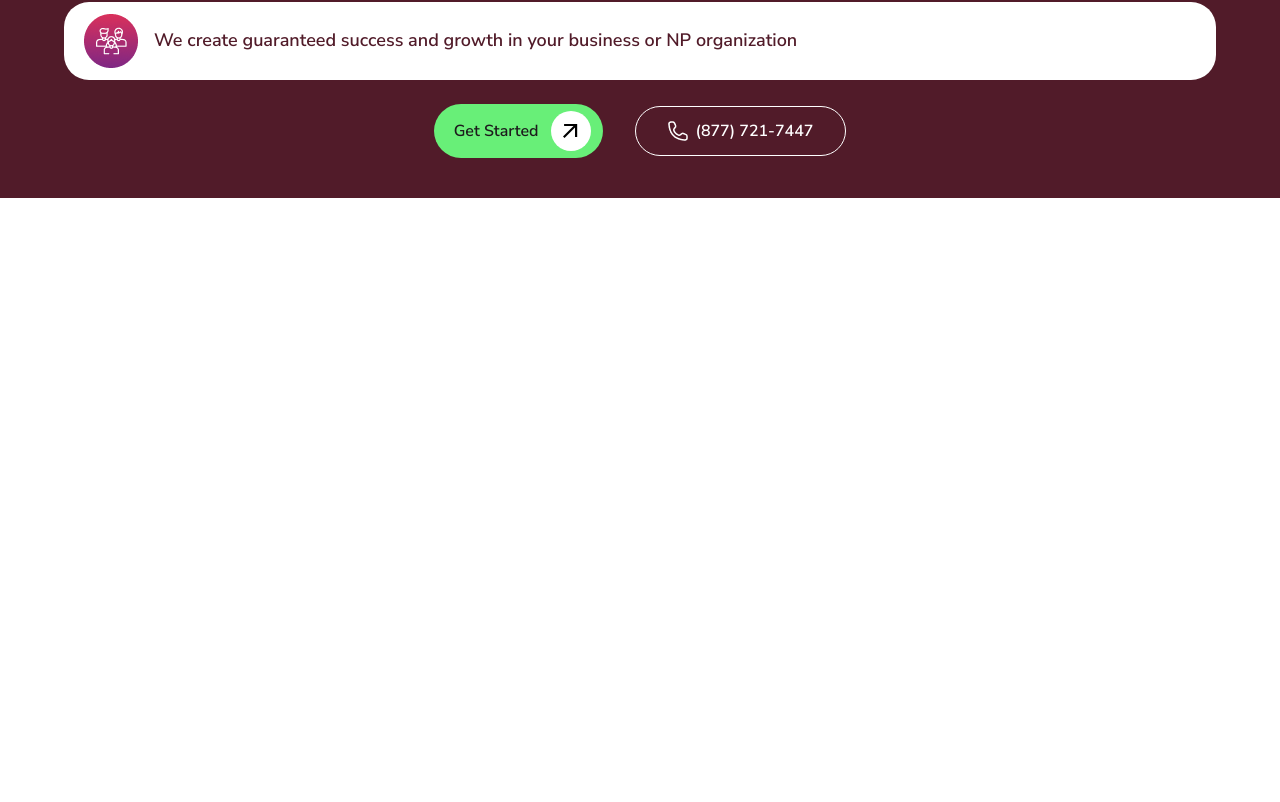
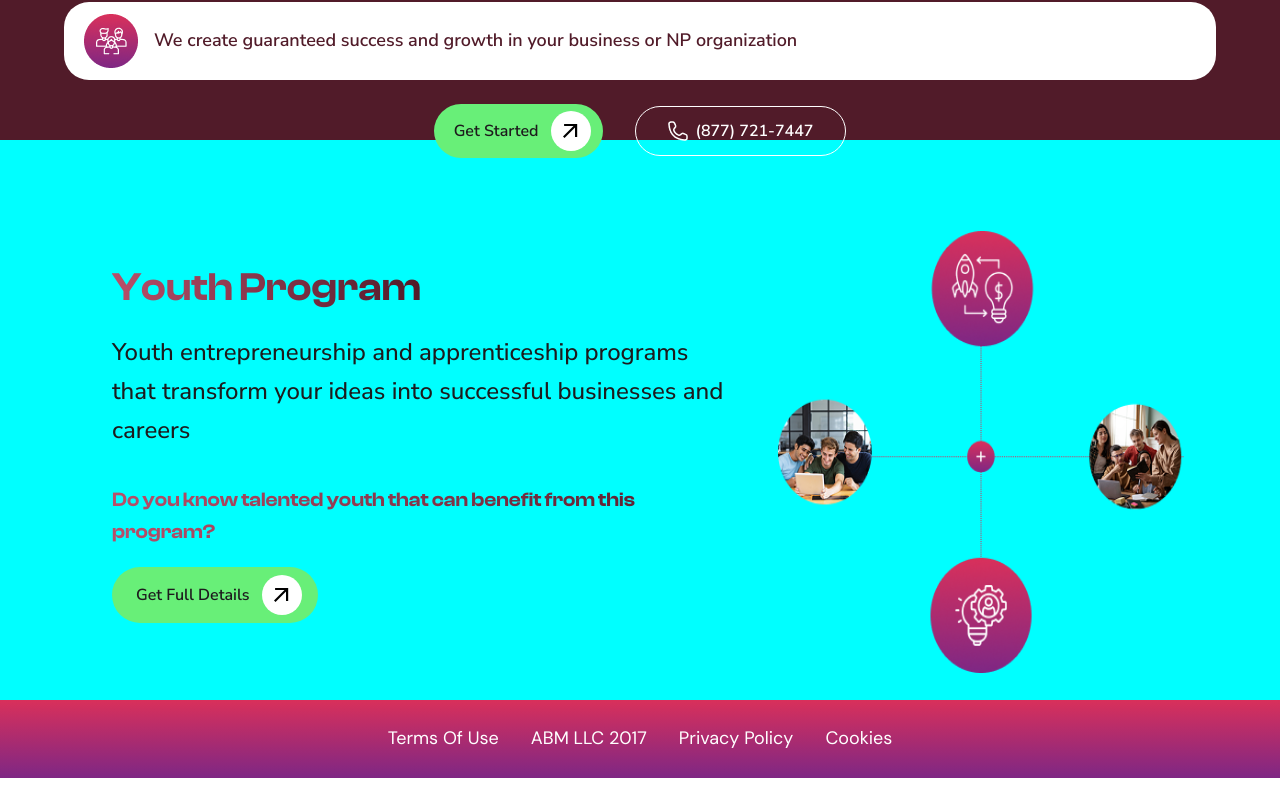
Before and after one commit to natasha-maryam/abm, a React (Vite) app: page / in a window 1280 px wide. Shown: the part 6859-7661 px from the top of the page. Before the commit the page ends 7081 px from the top, so only its background shows below. Built offline with nearby package versions, Linux system fonts and the light colour scheme; a web font is replaced by a local one.

Commit message:
added footer

```diff
--- a/src/App.jsx
+++ b/src/App.jsx
@@ -1,3 +1,4 @@
+import Footer from "./components/Footer";
 import AboutUs from "./sections/AboutUs";
 import BusinessCredit from "./sections/BusinessCredit";
 import CustomerRetention from "./sections/CustomerRetention";
@@ -6,6 +7,7 @@ import GrowthMatrix from "./sections/GrowthMatrix";
 import HeroSection from "./sections/HeroSection";
 import NextStep from "./sections/NextStep";
 import Reputation from "./sections/Reputation";
+import YouthProgram from "./sections/YouthProgram";
 
 function App() {
   return (
@@ -18,6 +20,8 @@ function App() {
       <Reputation />
       <FlexibleApproach/>
       <NextStep/>
+      <YouthProgram/>
+      <Footer/>
       <br />
     </div>
   );
--- /dev/null
+++ b/src/components/Footer.jsx
@@ -0,0 +1,26 @@
+import React from 'react';
+
+function Footer(props) {
+    return (
+        <footer className="bg-gradient-to-b from-[#D9305B] to-[#7E2784] text-white h-[78px] flex items-center justify-center mb-0">
+            <div className="container mx-auto px-4">
+                <div className="flex flex-wrap justify-center items-center space-x-8 text-[18px] font-dm font-normal">
+                    <a href="#" className="hover:text-gray-300 transition-colors">
+                        Terms Of Use
+                    </a>
+                    <span>
+                        ABM LLC 2017
+                    </span>
+                    <a href="#" className="hover:text-gray-300 transition-colors">
+                        Privacy Policy
+                    </a>
+                    <a href="#" className="hover:text-gray-300 transition-colors">
+                        Cookies
+                    </a>
+                </div>
+            </div>
+        </footer>
+    );
+}
+
+export default Footer;
--- a/src/sections/NextStep.jsx
+++ b/src/sections/NextStep.jsx
@@ -8,7 +8,7 @@ import arrow from "../assets/images/arrow_outward.svg";
 
 function NextStep(props) {
   return (
-    <div className="w-full bg-[#511B29] min-h-[50vh] -mt-4 ">
+    <div className="w-full bg-[#511B29] min-h-[80vh] -mt-4 ">
       <div className="flex flex-col md:items-center px-5">
         <p className="hidden md:flex font-medium text-[30px] md:text-[52px] font-clash text-white">
           Your Next Step
--- /dev/null
+++ b/src/sections/YouthProgram.jsx
@@ -0,0 +1,41 @@
+import React from "react";
+import LeftImage from "../assets/images/youth-program.png";
+import arrow from "../assets/images/arrow_outward.svg";
+function YouthProgram(props) {
+  return (
+    <div className="w-full bg-[#00ffff] min-h-[70vh] -mt-[5%] ">
+      <div className="flex flex-col md:flex-row md:w-[85%] w-full mx-auto items-center justify-center pt-[4%]">
+        <div className="items-start flex flex-col pt-4 px-4">
+          <h2 className="font-semibold text-[40px] font-clash bg-gradient-to-r from-[#B84F6A] to-[#511B29] bg-clip-text text-transparent">
+            Youth Program
+          </h2>
+          <p className="text-[24px] font-nunito text-[#1D1B1D] mb-[18px] leading-relaxed font-medium max-w-2xl mt-4">
+            Youth entrepreneurship and apprenticeship programs that transform
+            your ideas into successful businesses and careers
+          </p>
+          <p className="text-[20px] font-clash bg-gradient-to-r from-[#B84F6A] to-[#511B29] bg-clip-text text-transparent mb-[18px] leading-relaxed font-semibold max-w-2xl mt-4">
+            Do you know talented youth that can benefit from this program?
+          </p>
+          <a
+            href="#contact"
+            className="flex items-center bg-[#68EF78] hover:bg-[#68EF78] text-[#1D1B1D] text-[16px] font-semibold px-4 py-2 rounded-full font-nunito max-w-[220px] w-full sm:w-auto"
+          >
+            <span className="pl-2">Get Full Details</span>
+            <div className="flex items-center justify-center bg-white rounded-full w-10 h-10 ml-3">
+              <img src={arrow} alt="Arrow Icon" />
+            </div>
+          </a>
+        </div>
+        <div className="mt-10 px-8 md:px-0 md:pl-8 mb-[50%] md:mb-0">
+          <img
+            src={LeftImage}
+            alt="Digital Marketing"
+            className="md:w-[442px] md:h-[442px]"
+          />
+        </div>
+      </div>
+    </div>
+  );
+}
+
+export default YouthProgram;
```
Also changed, not shown: src/assets/images/youth-program.png (added).
